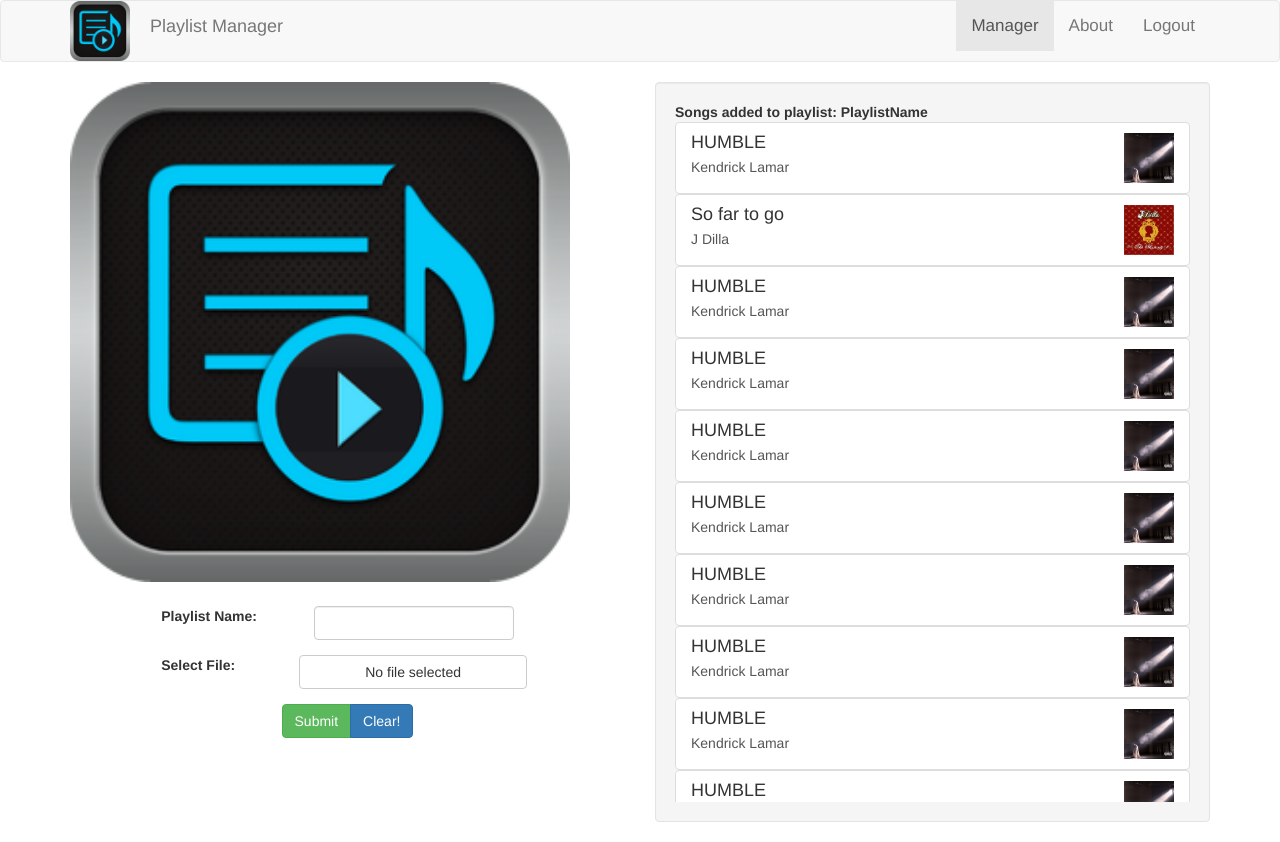
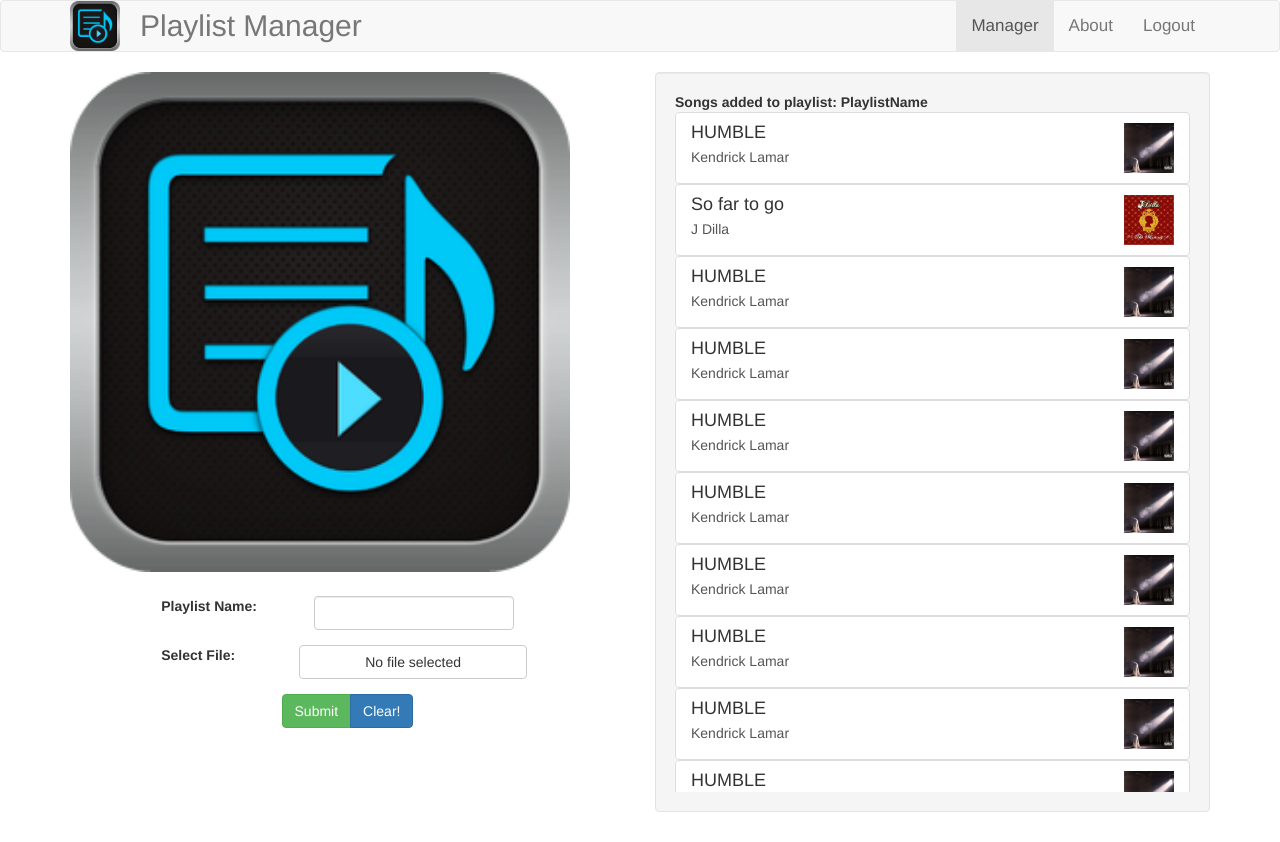
Before and after one commit to lucaguarro/SpotifyPlaylistManager, an Angular app: page /playlist-manager in a window 1280 px wide. Built offline with nearby package versions, Linux system fonts and the light colour scheme.

Commit message:
fix header view

```diff
--- a/src/app/playlist-manager/header/header.component.css
+++ b/src/app/playlist-manager/header/header.component.css
@@ -1,6 +1,6 @@
 li > img {
-  max-width: 60px;
-  max-height: 60px;
+  max-width: 50px;
+  max-height: 50px;
 }
 
 .navLinks{
--- a/src/app/playlist-manager/header/header.component.html
+++ b/src/app/playlist-manager/header/header.component.html
@@ -3,7 +3,7 @@
     <div class="navbar-header">
       <ul class="nav navbar-nav">
         <li class="addSpace"><img src="../../../assets/Images/logo.png" alt="logo"></li>
-        <li id="appTitle"><p class="navbar-brand">Playlist Manager</p></li>
+        <li id="appTitle" class="navbar-brand">Playlist Manager</li>
       </ul>
     </div>
     <div class="collapse navbar-collapse">
```
